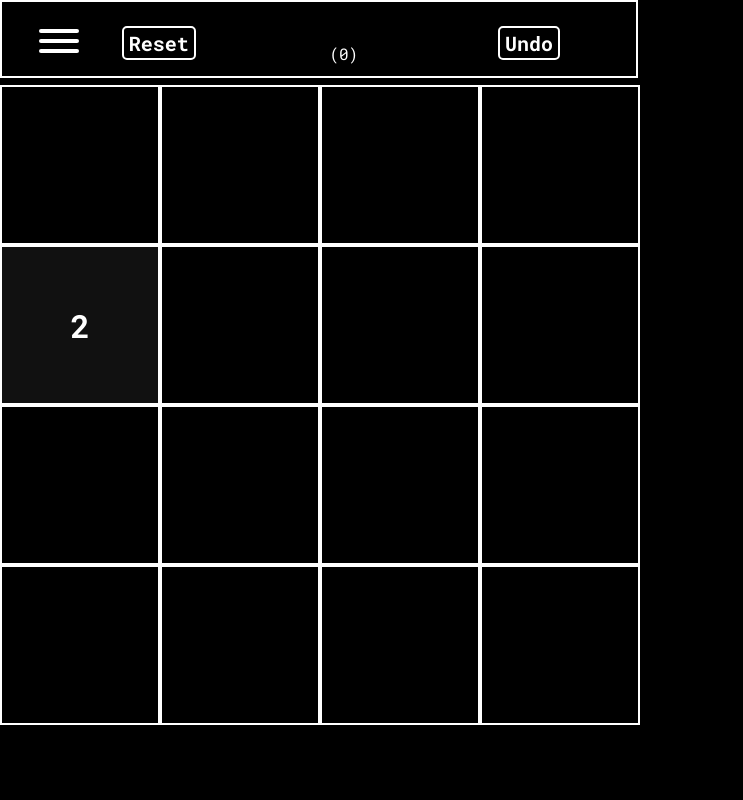
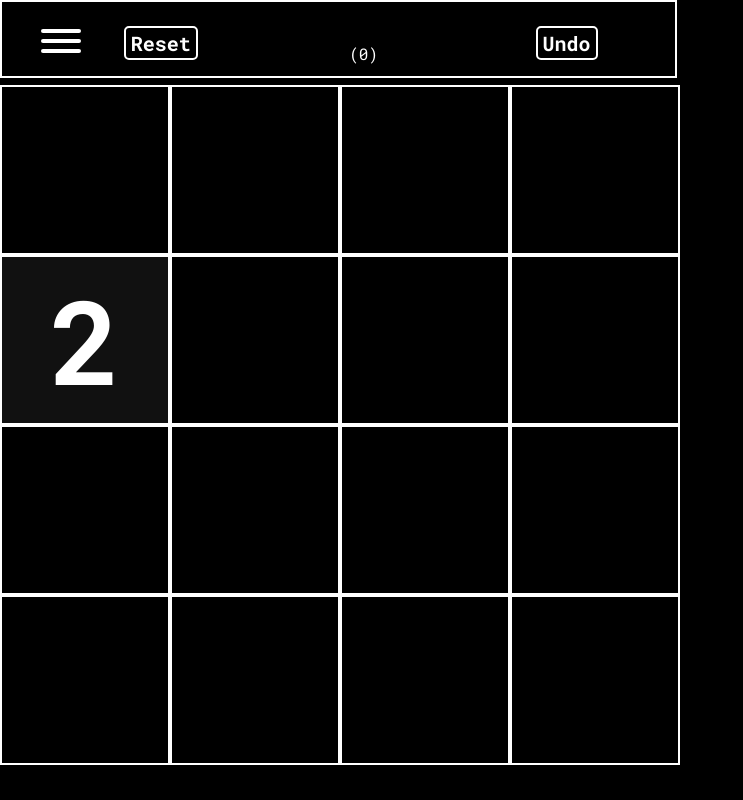
Before and after one commit to mattRightCT/24816, a Next.js app: page / in a window 1280 px wide. Shown: the whole page, without its empty margins (0-743 px from the left). Built offline with nearby package versions, Linux system fonts and the light colour scheme.

Commit message:
new: making the board and font size more dynamic, adjusts to fit any size screen

```diff
--- a/components/game/gameboard.component.tsx
+++ b/components/game/gameboard.component.tsx
@@ -1,5 +1,6 @@
 import React, { KeyboardEvent, TouchEvent, useEffect, useState } from 'react';
 import GameStateService, { GameState } from './services/game-state.service';
+import ScreenService from '../../util/screen.service';
 import {Subscription} from 'rxjs';
 import GameboardKeyService from './services/gameboard-key.service';
 import GameboardTouchService, { TouchType } from './services/gameboard-touch.service';
@@ -77,25 +78,76 @@ function createRGBStringForBlocks(valueForLog: number): string {
 /**
  * @method
  * @description
+ * Determines the font size based on the block value (to ensure it always fits)
+ * @param blockValue {number} the value displayed in the current block
+ * @param boardLength {number} the number of blocks in one dimension of the board
+ * @param boardSize {number} the size of the board visually in vmins
+ * @return {string} the font size (in vmins) we want to use
+**/
+function determineBoardFontSize(blockValue: number, boardLength: number, boardSize: number): string {
+  // Five digit numbers on a 4x4 board are perfect at this size
+  const baseFontSize: number = boardSize / boardLength / 4;
+  let fontSize: number = blockValue < 10? baseFontSize * 2.75 :
+    blockValue < 100? baseFontSize * 2.25 :
+    blockValue < 1000? baseFontSize * 1.75 :
+    blockValue < 10000? baseFontSize * 1.3 :
+    blockValue < 100000? baseFontSize : baseFontSize * 0.5;
+  return fontSize.toString() + 'vmin';
+}
+/**
+ * @method
+ * @description
+ * Determines the size of the board in vmins
+ * @return {number} size of the board in vmins
+**/
+function determineBoardSize(): number {
+  // If we are on the server, cannot call the window object, so we need a default value
+  if (GeneralUtil.onServer()) {
+    return 97;
+  }
+  // Set the largest and smallest gameboard sizes (as vmins)
+  const largestGameboardSize: number = 97;
+  const smallestGameboardSize: number = 85;
+  // If the width is bigger, then we just use the smallest size
+  // Otherwise we take the minimum of 97 and the size of the height in vmins minus 15
+  return window.innerWidth >= window.innerHeight? smallestGameboardSize :
+    Math.min(largestGameboardSize, window.innerHeight / window.innerWidth * 100 - 15);
+}
+/**
+ * @method
+ * @description
  * Gameboard component
 **/
 const GameboardComponent = () => {
+  // Game state
   const [gameState, setGameState] = useState<GameState>(undefined);
+  // Window width is bigger or not
+  const [gameboardSize, setGbSize] = useState<number>(determineBoardSize());
   /**
    * @method
    * @description
    * Need to subscribe to gameboard data so that we know when and how to update
   **/
   useEffect(() => {
+    // All subscriptions
+    const allSubs: Subscription = new Subscription();
     // Subscribe to game state
-    const gameStateSub: Subscription = GameStateService.gameState.subscribe(
+    allSubs.add(GameStateService.gameState.subscribe(
       (newGameState: GameState) => {
         setGameState(newGameState);
       }
-    );
+    ));
+    // Subscribe to window resizing
+    allSubs.add(ScreenService.screenResized.subscribe(
+      (resized: boolean) => {
+        if (resized) {
+          setGbSize(determineBoardSize)
+        }
+      }
+    ));
     // Then unsubscribe when we are finished
     return function cleanup() {
-      gameStateSub.unsubscribe();
+      allSubs.unsubscribe();
     };
   });
 
@@ -107,10 +159,14 @@ const GameboardComponent = () => {
     <div
       style={{// We want an acceptably sized gameboard regardless of screen size (but without much effort)
         display: 'grid',
-        gridTemplateColumns: 'auto 80vmin auto',
-        gridTemplateRows: 'auto 80vmin auto',
+        gridTemplateColumns: 'auto ' + gameboardSize.toString() + 'vmin auto',
+        gridTemplateRows: 'auto ' + gameboardSize.toString() + 'vmin auto',
         backgroundColor: '#000'
       }}
+      onKeyDown={handleKeyDownEvent}
+      onTouchStart={handleTouchStartEvent}
+      onTouchEnd={handleTouchEndEvent}
+      tabIndex={0}
     >
       <div
         style={{
@@ -121,10 +177,6 @@ const GameboardComponent = () => {
           gridTemplateColumns: 'repeat(' + gameState.board.length.toString() + ', 1fr)',
           gridTemplateRows: 'repeat(' + gameState.board.length.toString() + ', 1fr)'
         }}
-        onKeyDown={handleKeyDownEvent}
-        onTouchStart={handleTouchStartEvent}
-        onTouchEnd={handleTouchEndEvent}
-        tabIndex={0}
       >
         {createGameboardIndices(gameState.board.length).map((gameboardIndex) =>
           <div
@@ -138,8 +190,12 @@ const GameboardComponent = () => {
             className='center-contents'
           >
             <p style={{
-              fontSize: '4vmin', margin: '0', fontWeight: 'bold',
-              color: 'white'
+              fontSize: determineBoardFontSize(
+                gameState.board[gameboardIndex.y][gameboardIndex.x],
+                gameState.board.length,
+                gameboardSize
+              ),
+              margin: '0', fontWeight: 'bold', color: 'white'
             }}>
               {// If the value is zero, we just want the block to have no text
                 gameState.board[gameboardIndex.y][gameboardIndex.x] === 0?
```
